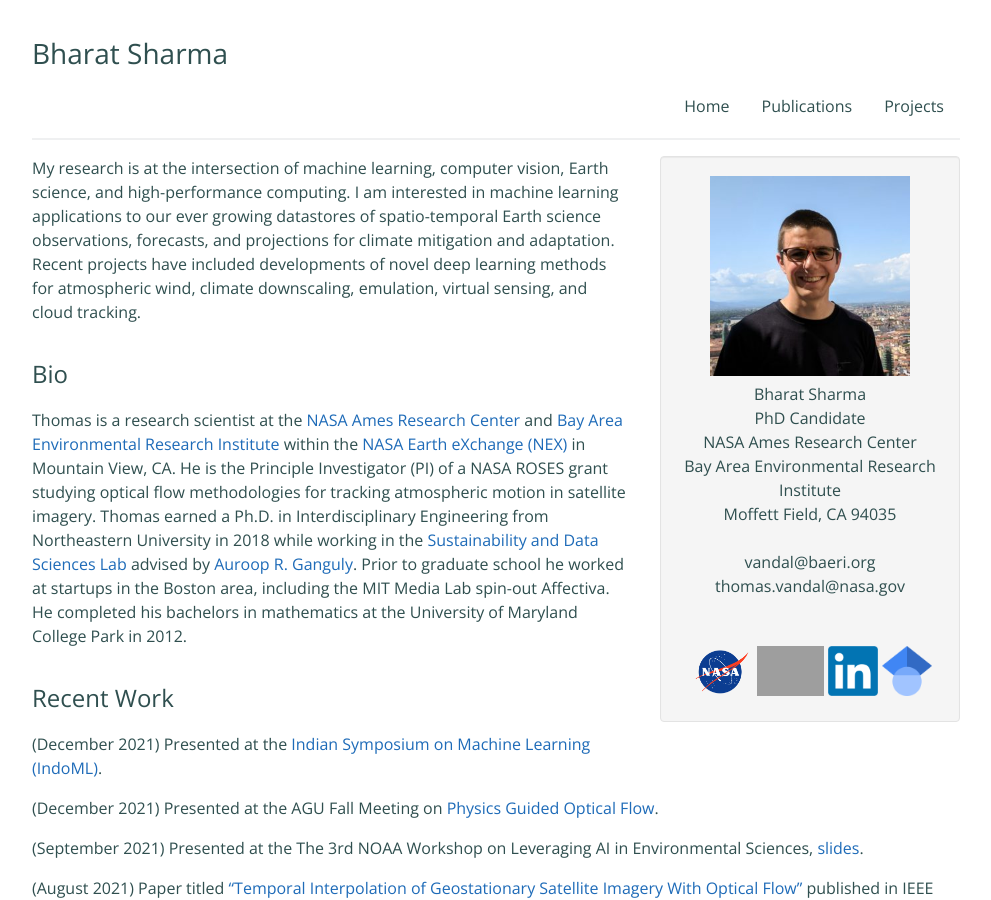
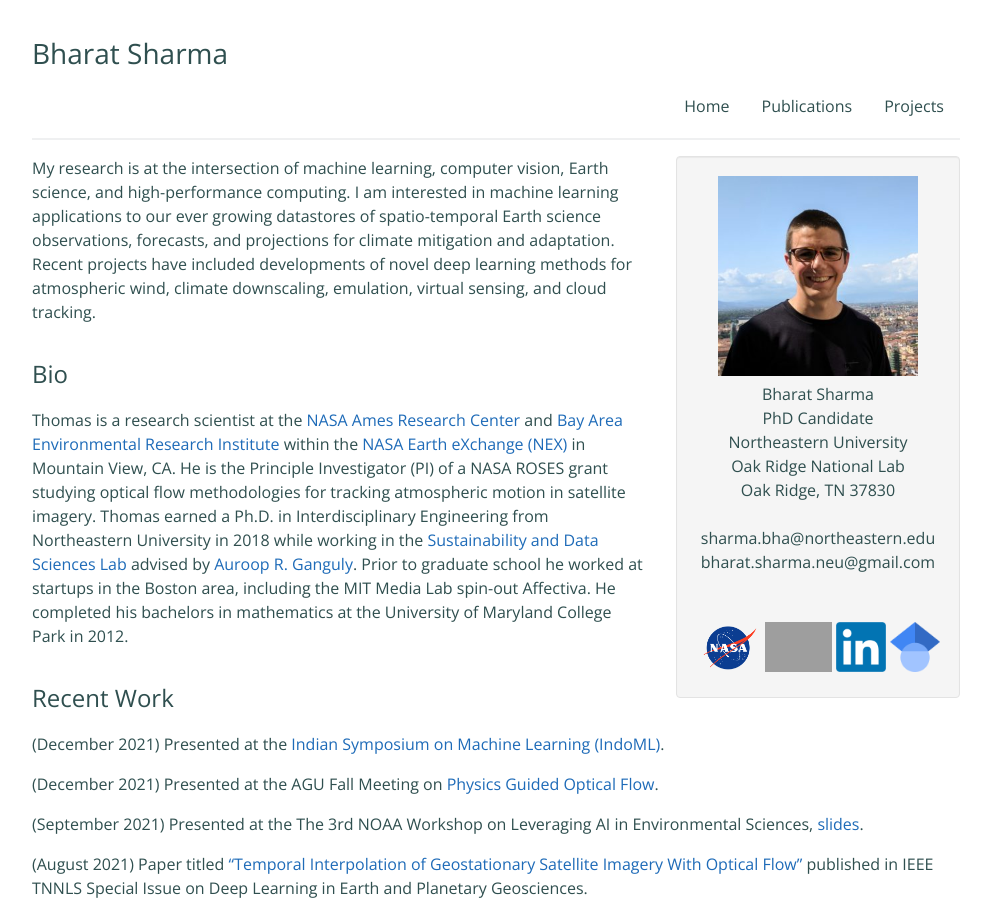
Before and after one commit to sharmapritika/sharmapritika.github.io, a Jekyll site: the page built from index.md, in a window 1280 px wide and 900 px high. Shown: the whole window, without its empty margins (144-1135 px from the left). Built offline with Jekyll 4.4.1, drawn with Linux system fonts in a browser that asks for light colours; grey boxes are pictures that could not be loaded.

Commit message:
Update index.md

```diff
--- a/index.md
+++ b/index.md
@@ -2,8 +2,8 @@
 layout: homepage
 title: Bharat Sharma
 role: PhD Candidate
-affiliation: NASA Ames Research Center <br>Bay Area Environmental Research Institute <br> Moffett Field, CA 94035
-contact: vandal@baeri.org <br> thomas.vandal@nasa.gov <br>
+affiliation: Northeastern University<br>Oak Ridge National Lab <br> Oak Ridge, TN 37830
+contact: sharma.bha@northeastern.edu <br> bharat.sharma.neu@gmail.com <br>
 description: Machine Learning, Data Science, and Earth Sciences
 
 ---
```
